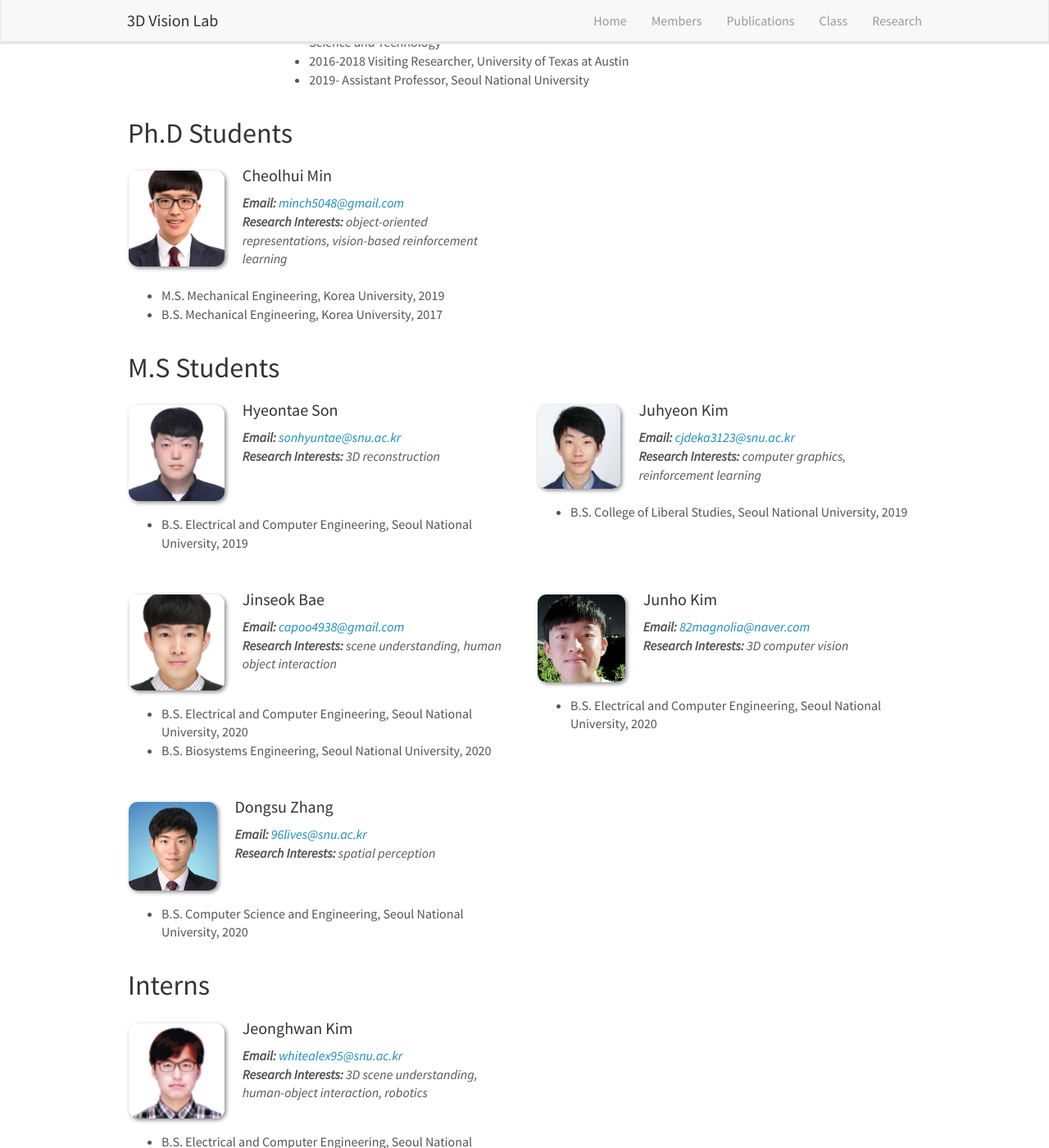
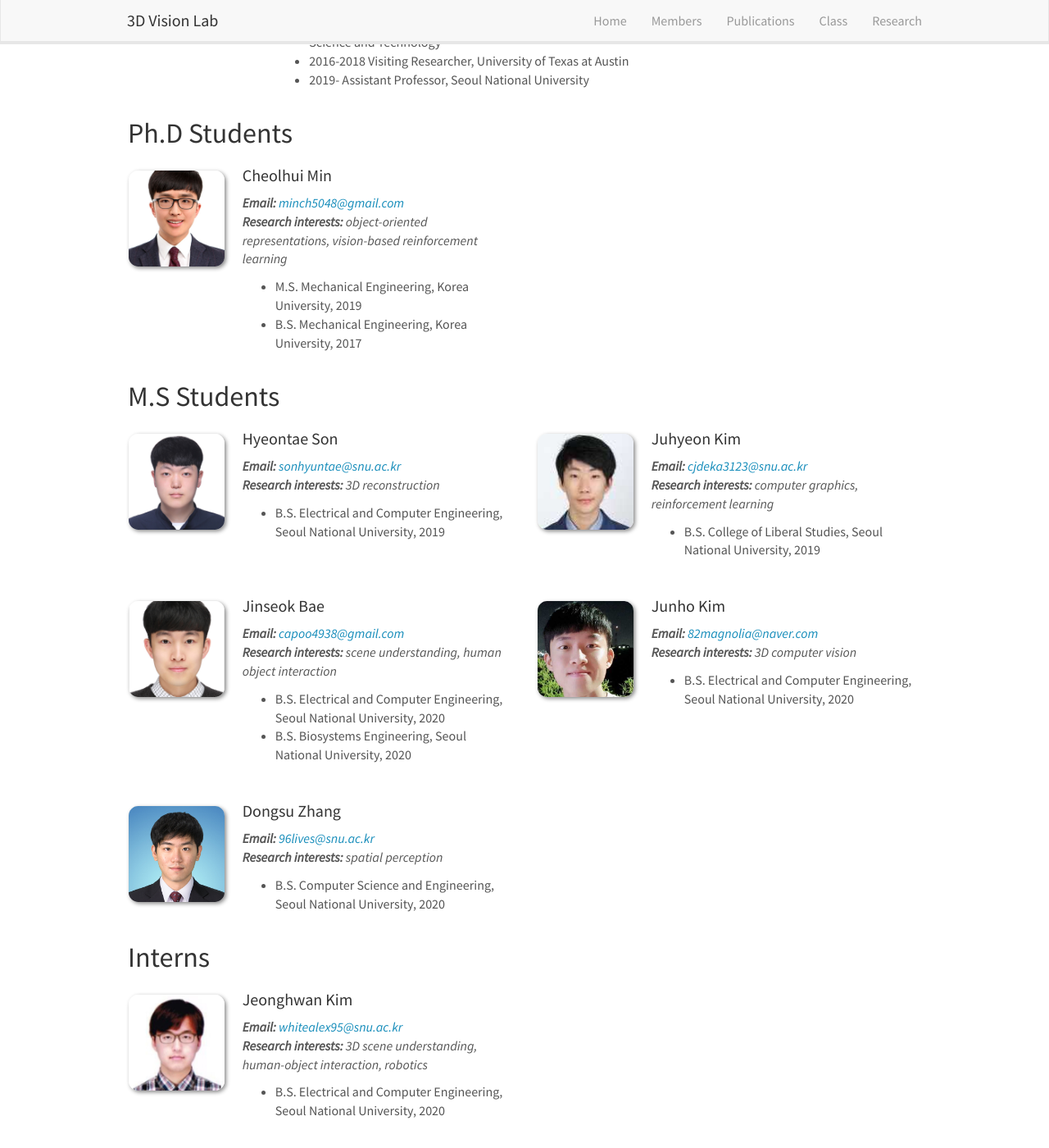
Before and after one commit to 3dvision-snu/3dvision-snu.github.io, a Jekyll site: the page built from _pages/members.md, in a window 1280 px wide and 1400 px high, scrolled down 361 px. Shown: the whole window at 82% size. Built offline with Jekyll 4.4.1, drawn with Linux system fonts in a browser that asks for light colours; nearby versions of some CDN libraries; some of the changed text lies outside the part shown.

Commit message:
same format for member page using float-root

```diff
--- a/_data/members_phd.yml
+++ b/_data/members_phd.yml
@@ -5,13 +5,12 @@
 #  page:
 #  educations:
 
-
 - name: Cheolhui Min
   photo: cheolhui_min.jpg
   research_interests: object-oriented representations, vision-based reinforcement learning
   # info: Ph.D, starts 2020
   email: minch5048@gmail.com
-  page: "#"
+  # page: "#"
   educations:
     - M.S. Mechanical Engineering, Korea University, 2019
     - B.S. Mechanical Engineering, Korea University, 2017
--- a/_includes/footer.html
+++ b/_includes/footer.html
@@ -4,7 +4,7 @@
       <div class="row">
         <div class="col-sm-5">&copy 2020 3D Vision Lab <br /></div>
         <div class="col-sm-5">
-          Contact: Building 301, 906, Seoul National University <br />
+          Contact: Building 301, 916, Seoul National University <br />
           1, Gwanak-ro, Gwanak-gu, Seoul, Republic of Korea <br />
         </div>
       </div>
--- a/_pages/members.md
+++ b/_pages/members.md
@@ -29,6 +29,7 @@ permalink: /members/
   <a href="{{member.page}}"><img src="{{ site.url }}{{ site.baseurl }}/images/memberspic/{{ member.photo }}" class="img-responsive" width="25%" style="float: left" /></a>
   {% endif %}
   <h4>{{ member.name }}</h4>
+  <div style="display: flow-root;">
   <i>
     <strong> {{ member.info }}<br></strong>
     <strong>Email: </strong><{{ member.email }}>
@@ -38,6 +39,7 @@ permalink: /members/
   <li> {{ educ }} </li>
   {% endfor %}
   </ul>
+</div>
 </div>
 
 {% assign number_printed = number_printed | plus: 1 %}
@@ -68,24 +70,23 @@ permalink: /members/
 {% endif %}
 
 <div class="col-sm-6 clearfix">
-  <div style="display: inline-block; margin-bottom: 11px;">
   {% if member.page == nil %}
   <img src="{{ site.url }}{{ site.baseurl }}/images/memberspic/{{ member.photo }}" class="img-responsive" width="25%" style="float: left" />
   {% else %}
   <a href="{{member.page}}"><img src="{{ site.url }}{{ site.baseurl }}/images/memberspic/{{ member.photo }}" class="img-responsive" width="25%" style="float: left" /></a>
   {% endif %}
   <h4>{{ member.name }}</h4>
-
+  <div style="display: flow-root;">
   <i>
     <strong> Email: </strong> <{{ member.email }}> <br>
-    <strong> Research Interests: </strong> {{member.research_interests}}
+    <strong> Research interests: </strong> {{member.research_interests}}<br>
   </i>
-  </div>
   <ul style="overflow: hidden">
   {% for educ in member.educations %}
   <li> {{ educ }} </li>
   {% endfor %}
   </ul>
+</div>
 </div>
 
 {% assign number_printed = number_printed | plus: 1 %}
@@ -116,24 +117,23 @@ permalink: /members/
 {% endif %}
 
 <div class="col-sm-6 clearfix">
-  <div style="display: inline-block; margin-bottom: 11px;">
   {% if member.page == nil %}
   <img src="{{ site.url }}{{ site.baseurl }}/images/memberspic/{{ member.photo }}" class="img-responsive" width="25%" style="float: left" />
   {% else %}
   <a href="{{member.page}}"><img src="{{ site.url }}{{ site.baseurl }}/images/memberspic/{{ member.photo }}" class="img-responsive" width="25%" style="float: left" /></a>
   {% endif %}
   <h4>{{ member.name }}</h4>
-
+  <div style="display: flow-root;">
   <i>
     <strong> Email: </strong> <{{ member.email }}> <br>
-    <strong> Research Interests: </strong> {{member.research_interests}}
+    <strong> Research interests: </strong> {{member.research_interests}}
   </i>
-  </div>
   <ul style="overflow: hidden">
   {% for educ in member.educations %}
   <li> {{ educ }} </li>
   {% endfor %}
   </ul>
+</div>
 </div>
 
 {% assign number_printed = number_printed | plus: 1 %}
@@ -164,23 +164,23 @@ permalink: /members/
 {% endif %}
 
 <div class="col-sm-6 clearfix">
-  <div style="display: inline-block; margin-bottom: 11px;">
   {% if member.page == nil %}
   <img src="{{ site.url }}{{ site.baseurl }}/images/memberspic/{{ member.photo }}" class="img-responsive" width="25%" style="float: left" />
   {% else %}
   <a href="{{member.page}}"><img src="{{ site.url }}{{ site.baseurl }}/images/memberspic/{{ member.photo }}" class="img-responsive" width="25%" style="float: left" /></a>
   {% endif %}
   <h4>{{ member.name }}</h4>
+  <div style="display: flow-root;">
   <i>
     <strong> Email: </strong> <{{ member.email }}> <br>
-    <strong> Research Interests: </strong> {{member.research_interests}}
+    <strong> Research interests: </strong> {{member.research_interests}}
   </i>
-  </div>
   <ul style="overflow: hidden">
   {% for educ in member.educations %}
   <li> {{ educ }} </li>
   {% endfor %}
   </ul>
+</div>
 </div>
 
 {% assign number_printed = number_printed | plus: 1 %}
@@ -211,24 +211,23 @@ permalink: /members/
 {% endif %}
 
 <div class="col-sm-6 clearfix">
-  <div style="display: inline-block; margin-bottom: 11px;">
   {% if member.page == nil %}
   <img src="{{ site.url }}{{ site.baseurl }}/images/memberspic/{{ member.photo }}" class="img-responsive" width="25%" style="float: left" />
   {% else %}
   <a href="{{member.page}}"><img src="{{ site.url }}{{ site.baseurl }}/images/memberspic/{{ member.photo }}" class="img-responsive" width="25%" style="float: left" /></a>
   {% endif %}
   <h4>{{ member.name }}</h4>
+  <div style="display: flow-root;">
   <i>
     <strong> Email: </strong> <{{ member.email }}>
   </i>
-  </div>
   <ul style="overflow: hidden">
   {% for educ in member.educations %}
   <li> {{ educ }} </li>
   {% endfor %}
   </ul>
 </div>
-
+</div>
 {% assign number_printed = number_printed | plus: 1 %}
 
 {% if even_odd == 1 %}
```
